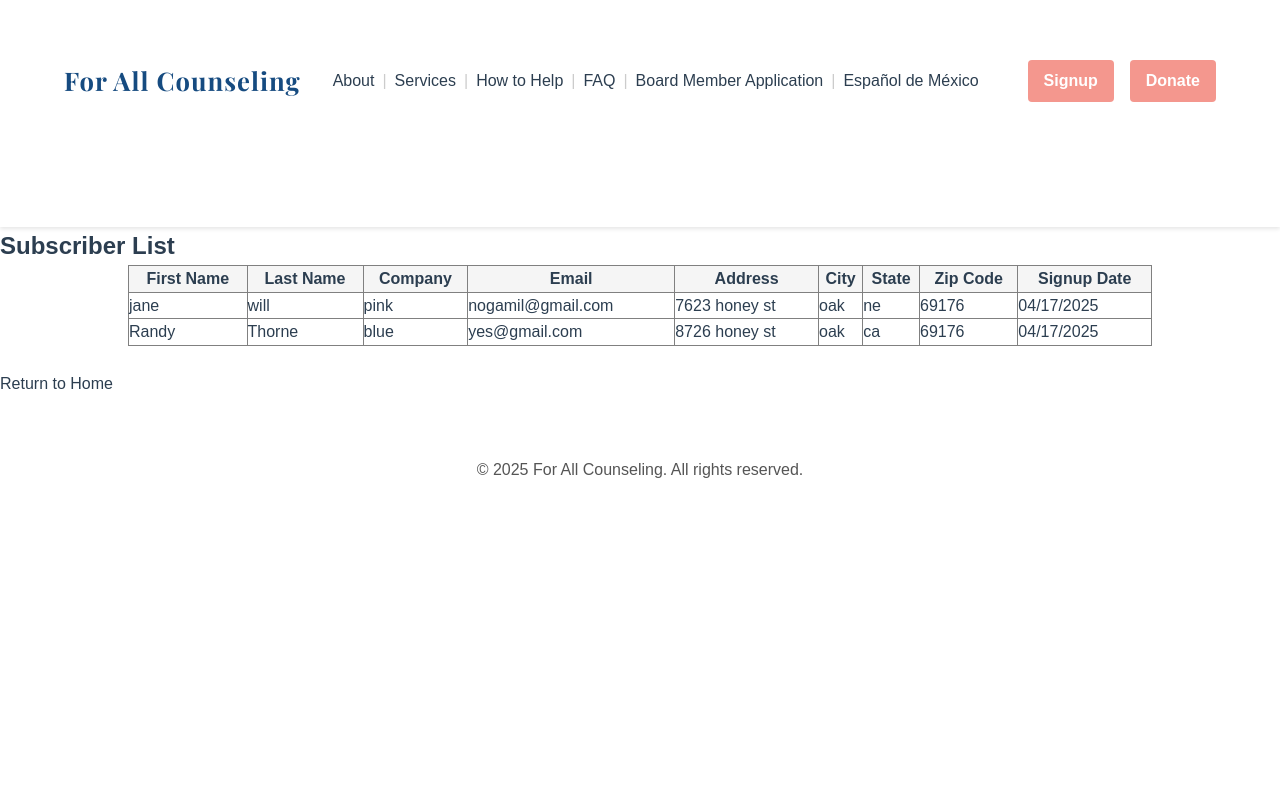
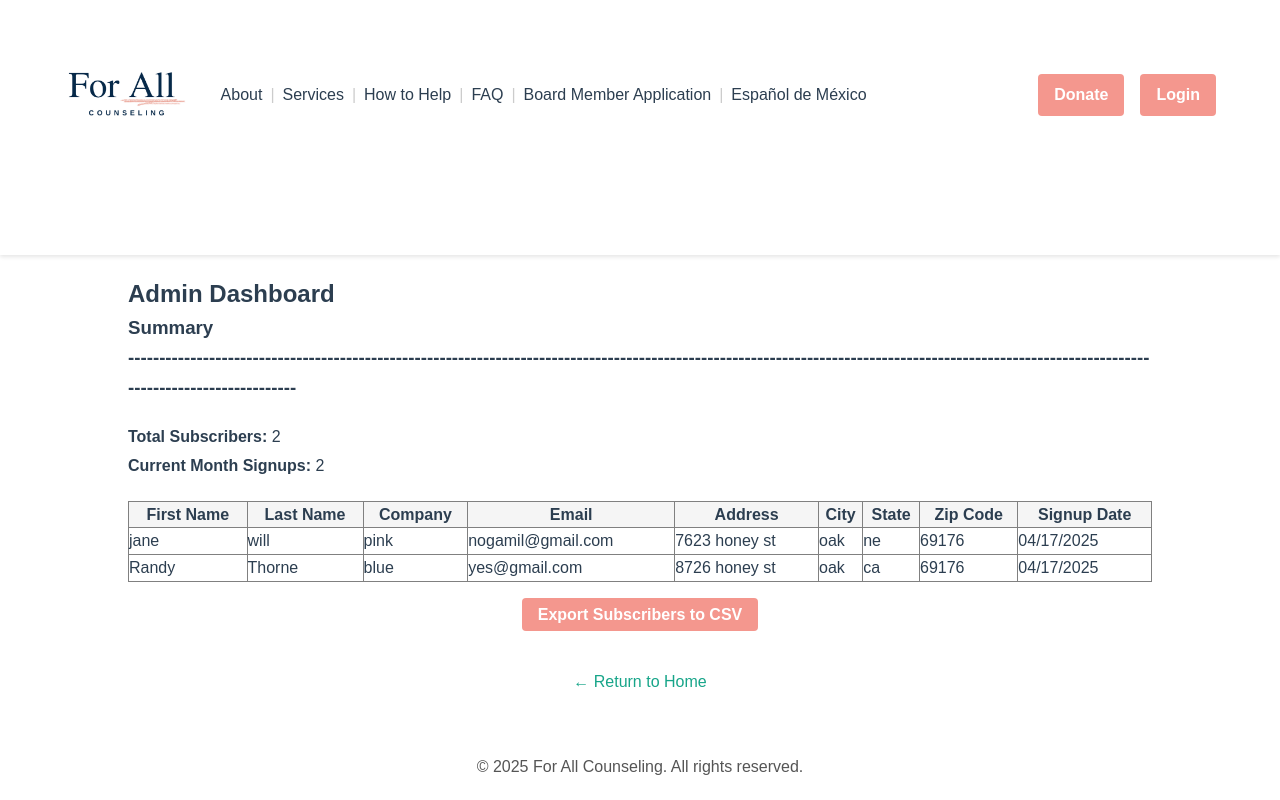
Before and after one commit to prangyadipti/ForAllCounsellingEmailNewletter, a Django app: page /admin-dashboard/ in a window 1280 px wide. Run offline with Django 5.2, Linux system fonts and the light colour scheme; data comes from the database, SQL or seed files in the repository.

Commit message:
update user admin login logout
update user admin login logout

```diff
--- a/ForAllCounselling/settings.py
+++ b/ForAllCounselling/settings.py
@@ -123,3 +123,6 @@ STATICFILES_DIRS = [ BASE_DIR / 'static' ]
 # https://docs.djangoproject.com/en/5.2/ref/settings/#default-auto-field
 
 DEFAULT_AUTO_FIELD = 'django.db.models.BigAutoField'
+
+LOGIN_URL = '/login/'
+LOGIN_REDIRECT_URL = '/admin-dashboard/'
--- a/catalog/templates/admin_dashboard.html
+++ b/catalog/templates/admin_dashboard.html
@@ -3,7 +3,17 @@
 {% block title %}Admin Dashboard - For All Counseling{% endblock %}
 
 {% block content %}
-    <h2>Subscriber List</h2>
+<div style="width: 80%; margin: 20px auto;">
+    <h2>Admin Dashboard</h2>
+    <h3>Summary</h3>
+    <h3>-----------------------------------------------------------------------------------------------------------------------------------------------------------------------------------------------</h3>
+ </div>
+    <div style="width: 80%; margin: 20px auto;">
+        <ul style="line-height: 1.8;">
+        <li><strong>Total Subscribers:</strong> {{ total_subscribers }}</li>
+        <li><strong>Current Month Signups:</strong> {{ current_month_signups }}</li>
+      </ul>
+    </div>
 
     {% if subscribers %}
     <table border="1" cellspacing="0" cellpadding="8" style="margin: auto; width: 80%; border-collapse: collapse;">
@@ -36,10 +46,15 @@
             {% endfor %}
         </tbody>
     </table>
+
+    <p style="text-align: center; margin-top: 20px;">
+        <a href="{% url 'export_subscribers' %}" class="btn-cta">Export Subscribers to CSV</a>
+    </p>
+
     {% else %}
     <p>No subscribers yet.</p>
     {% endif %}
 
     <br>
-    <a href="{% url 'home' %}" class="button">Return to Home</a>
+    <p class="back-link"><a href="{% url 'home' %}">← Return to Home</a></p>
 {% endblock %}
--- a/catalog/templates/base.html
+++ b/catalog/templates/base.html
@@ -5,13 +5,10 @@
     <title>{% block title %}For All Counseling{% endblock %}</title>
     {% load static %}
 
-    <!-- 1) Import our serif “Playfair Display” font from Google -->
-    <link
-      href="https://fonts.googleapis.com/css2?family=Playfair+Display:wght@700&display=swap"
-      rel="stylesheet"
-    />
+    <!-- Google Font -->
+    <link href="https://fonts.googleapis.com/css2?family=Playfair+Display:wght@700&display=swap" rel="stylesheet">
 
-    <!-- 2) Then load our own CSS so we can use the font -->
+    <!-- Custom CSS -->
     <link rel="stylesheet" href="{% static 'css/styles.css' %}">
   </head>
   <body>
@@ -20,10 +17,12 @@
       <div class="nav-container">
         <!-- Logo -->
         <div class="logo">
-          <a href="{% url 'home' %}">For All Counseling</a>
+          <a href="{% url 'home' %}">
+            <img src="{% static 'images/logo.png' %}" alt="For All Counseling Logo" class="logo-img">
+          </a>
         </div>
 
-        <!-- Navigation + Buttons -->
+        <!-- Navigation -->
         <nav class="main-nav">
           <ul class="nav-links">
             <li><a href="#">About</a></li>
@@ -33,9 +32,17 @@
             <li><a href="#">Board Member Application</a></li>
             <li><a href="#">Español de México</a></li>
           </ul>
+
+          <!-- Buttons -->
           <div class="nav-buttons">
-            <a href="{% url 'signup' %}" class="btn-cta">Signup</a>
             <a href="#" class="btn-cta">Donate</a>
+
+            {% if user.is_authenticated %}
+              <a href="{% url 'admin_dashboard' %}" class="btn-cta">Dashboard</a>
+              <a href="{% url 'logout' %}" class="btn-cta">Logout</a>
+            {% else %}
+              <a href="{% url 'login' %}" class="btn-cta">Login</a>
+            {% endif %}
           </div>
         </nav>
       </div>
--- a/catalog/templates/home.html
+++ b/catalog/templates/home.html
@@ -29,4 +29,10 @@ Home - For All Counseling
     </div>
   </div>
 </section>
+<section class="cta-banner">
+  <div class="cta-banner-content">
+    <h2>Ready to get started?</h2>
+    <a href="{% url 'signup' %}" class="btn-cta">Contact Us</a>
+  </div>
+</section>
 {% endblock %}
--- a/catalog/urls.py
+++ b/catalog/urls.py
@@ -1,9 +1,13 @@
 from django.urls import path
 from . import views
+from django.contrib.auth import views as auth_views
 
 urlpatterns = [
     path('', views.home, name='home'),  # Home page
     path('signup/', views.signup, name='signup'),  # Signup page
     path('thank-you/', views.thank_you, name='thank_you'),  # Thank you page
     path('admin-dashboard/', views.admin_dashboard, name='admin_dashboard'),  # Admin page
+    path('login/', auth_views.LoginView.as_view(template_name='login.html'), name='login'),
+    path('logout/', views.logout_view, name='logout'),
+    path('export-subscribers/', views.export_subscribers_csv, name='export_subscribers'),
 ]
--- a/catalog/views.py
+++ b/catalog/views.py
@@ -1,7 +1,10 @@
 from django.shortcuts import render, redirect
 from .forms import SubscriberForm
 from .models import Subscriber
-
+from django.contrib.auth import logout
+import csv
+from django.http import HttpResponse
+from django.utils import timezone
 
 def home(request):
     return render(request, 'home.html')  # This will look for templates/home.html
@@ -19,6 +22,37 @@ def signup(request):
 def thank_you(request):
     return render(request, 'thank_you.html')
 
+
 def admin_dashboard(request):
     subscribers = Subscriber.objects.all()
-    return render(request, 'admin_dashboard.html', {'subscribers': subscribers})
+    total_subscribers = subscribers.count()
+
+
+    now = timezone.now()
+    current_month_signups = subscribers.filter(
+        signup_date__year=now.year, signup_date__month=now.month
+    ).count()      # Filter current month signups
+
+    return render(request, 'admin_dashboard.html', {
+        'subscribers': subscribers,
+        'total_subscribers': total_subscribers,
+        'current_month_signups': current_month_signups,
+        })
+
+def export_subscribers_csv(request):
+    subscribers = Subscriber.objects.all()
+
+    response = HttpResponse(content_type='text/csv')
+    response['Content-Disposition'] = 'attachment; filename="subscribers.csv"'
+
+    writer = csv.writer(response)
+    writer.writerow(['First Name', 'Last Name', 'Email', 'Company', 'Signup Date'])
+
+    for s in subscribers:
+        writer.writerow([s.first_name, s.last_name, s.email, s.company_name, s.signup_date])
+
+    return response
+
+def logout_view(request):
+    logout(request)  # Logs out the user
+    return render(request, 'logout.html')  # Renders the template
```
Also changed, not shown: other parts of catalog/templates/base.html (+8 -0 lines), catalog/forms.py (+20 -1 lines), catalog/static/css/styles.css (+43 -3 lines), catalog/templates/login.html (added, +23 -0 lines), catalog/templates/logout.html (added, +16 -0 lines), catalog/templates/signup.html (+11 -3 lines), catalog/templates/thank_you.html (+14 -8 lines), catalog/static/images/logo.png (added), db.sqlite3.
